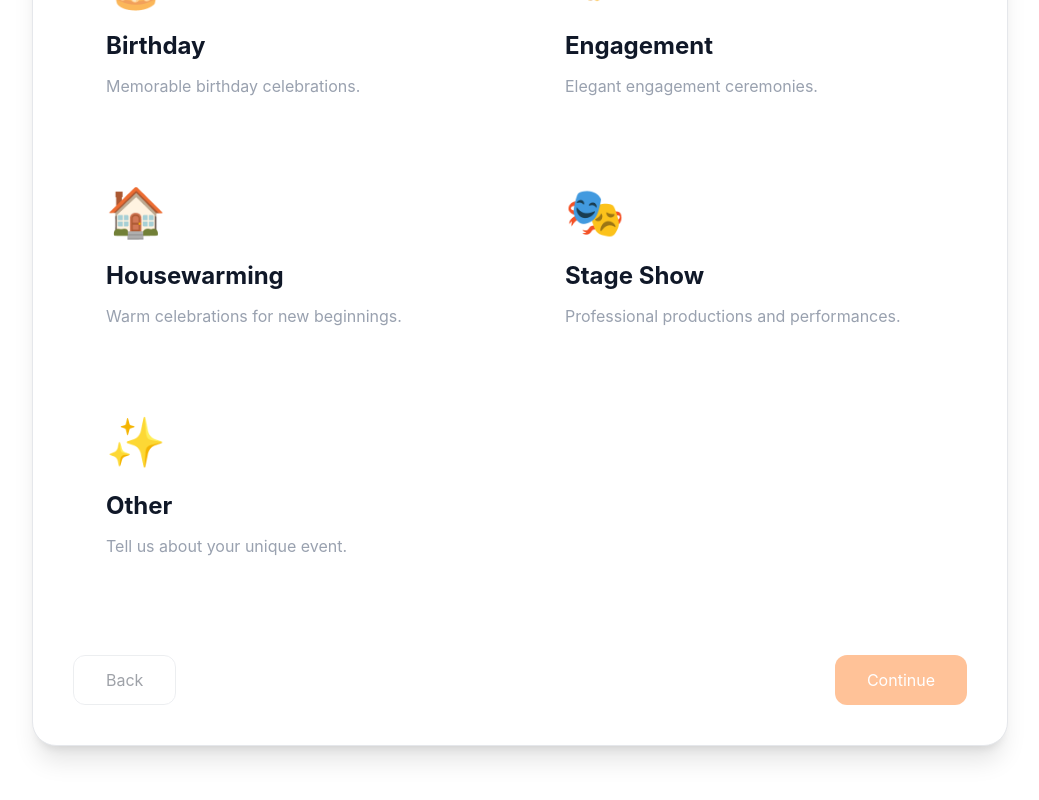
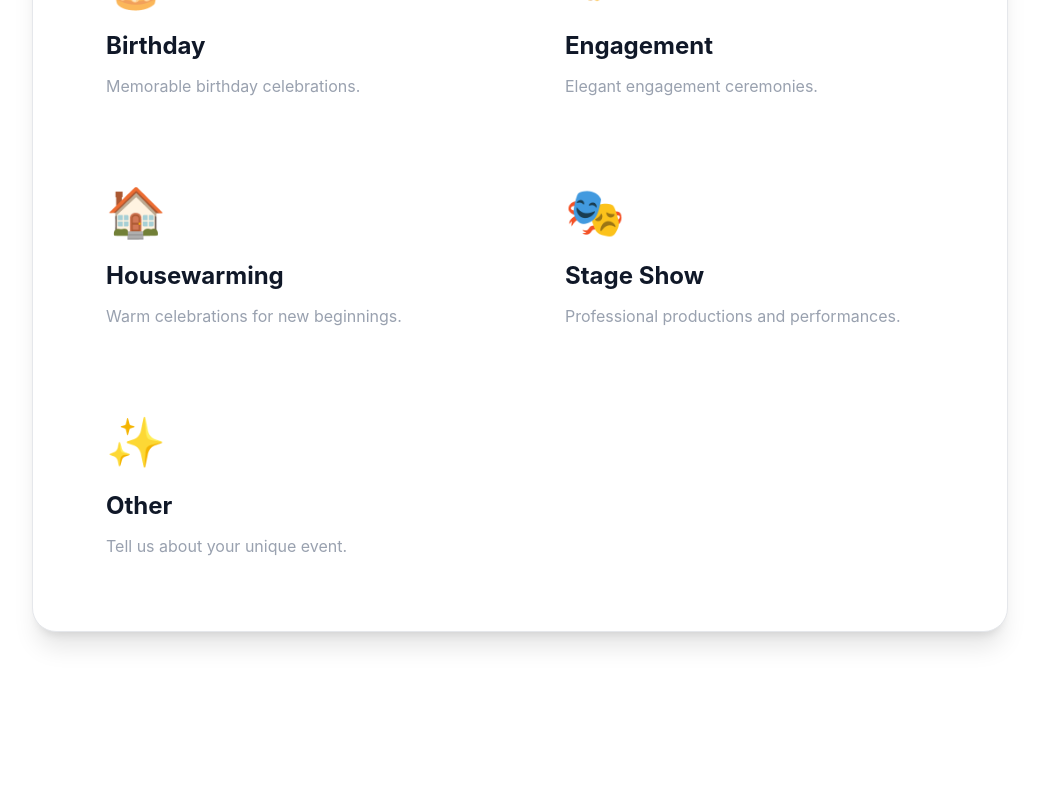
Before and after one commit to Alby84-maker/valente-website, a Next.js app: page /plan-your-event in a window 1280 px wide. Shown: the part 1229-2029 px from the top of the page, without its empty margins (120-1159 px from the left). After the commit the page ends 1941 px from the top, so only its background shows below. Built offline with nearby package versions, Linux system fonts and the light colour scheme.

Commit message:
modified step1

```diff
--- a/app/plan-your-event/page.tsx
+++ b/app/plan-your-event/page.tsx
@@ -33,6 +33,15 @@ export default function PlanYourEvent() {
   const [phone, setPhone] = useState("");
   const [email, setEmail] = useState("");
   const [contactMethod, setContactMethod] = useState("");
+
+  // Auto-advance from Step 1
+  const handleEventSelect = (event: string) => {
+    setSelectedEvent(event);
+
+    setTimeout(() => {
+      setStep(2);
+    }, 250);
+  };
 
   return (
     <>
@@ -85,7 +94,7 @@ export default function PlanYourEvent() {
               {step === 1 && (
                 <Step1
                   selected={selectedEvent}
-                  onSelect={setSelectedEvent}
+                  onSelect={handleEventSelect}
                 />
               )}
 
@@ -134,12 +143,12 @@ export default function PlanYourEvent() {
               )}
 
               {/* Navigation */}
+              {step !== 1 && (
                 <div className="mt-16 flex justify-between">
 
                   <button
                     onClick={() => setStep(step - 1)}
-                  disabled={step === 1}
-                  className="rounded-xl border border-gray-300 px-8 py-3 hover:border-orange-500 transition disabled:opacity-40"
+                    className="rounded-xl border border-gray-300 px-8 py-3 transition hover:border-orange-500"
                   >
                     Back
                   </button>
@@ -153,7 +162,6 @@ export default function PlanYourEvent() {
                       }
                     }}
                     disabled={
-                    (step === 1 && !selectedEvent) ||
                       (step === 2 &&
                         (!eventDate ||
                           !location ||
@@ -167,7 +175,7 @@ export default function PlanYourEvent() {
                           !email ||
                           !contactMethod))
                     }
-                  className="rounded-xl bg-orange-500 px-8 py-3 text-white hover:bg-orange-600 transition disabled:opacity-40"
+                    className="rounded-xl bg-orange-500 px-8 py-3 text-white transition hover:bg-orange-600 disabled:opacity-40"
                   >
                     {step === 5
                       ? "✨ Request My Proposal"
@@ -175,6 +183,7 @@ export default function PlanYourEvent() {
                   </button>
 
                 </div>
+              )}
 
             </div>
 
```
Lines whose indentation alone changed are shown as unchanged.
